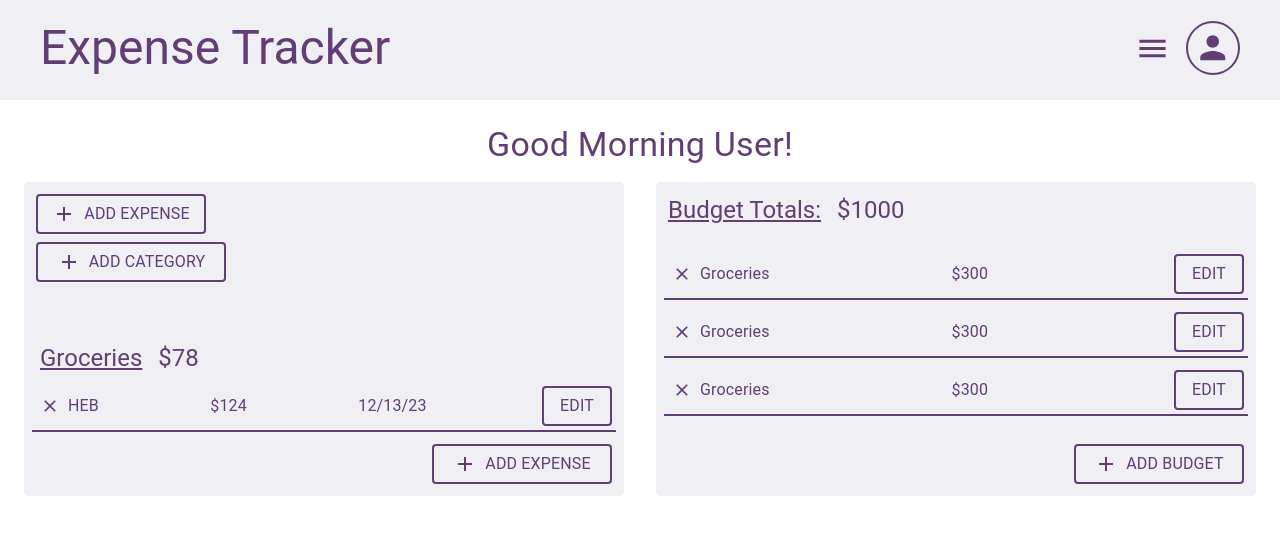
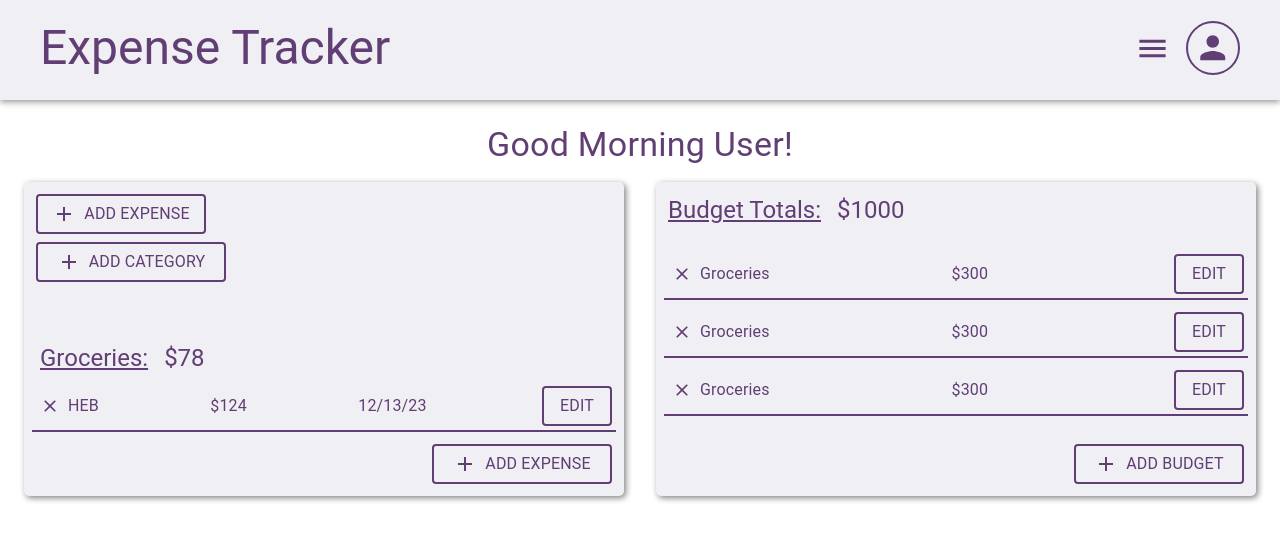
Before and after one commit to ctelfair20/expense-tracker, a React (Vite) app: page /dashboard in a window 1280 px wide. Shown: the top 540 px of the page. Built offline with nearby package versions, Linux system fonts and the light colour scheme.

Commit message:
added shadow

```diff
--- a/src/components/CategoryTable.tsx
+++ b/src/components/CategoryTable.tsx
@@ -9,7 +9,7 @@ function CategoryTable() {
     <Box>
       <Box sx={{ display: 'flex', gap: 2, p: 1 }}>
         <Typography variant='h5' component='h3' sx={{ textDecoration: 'underline' }}>
-          Groceries
+          Groceries:
         </Typography>
         <Typography variant='h5' component='h3'>
           $78
--- a/src/components/Header.tsx
+++ b/src/components/Header.tsx
@@ -4,7 +4,7 @@ import MenuIcon from '@mui/icons-material/Menu';
 
 const Header = () => {
   return (
-    <AppBar position="static" sx={{ display: "flex", boxShadow: "none", height: "100px", width: "100%", p: 2, background: "#F0EFF4" }}>
+    <AppBar position="static" sx={{ display: "flex", height: "100px", width: "100%", p: 2, background: "#F0EFF4" }}>
       <Toolbar sx={{ display: "flex", gap: 2, justifyContent: "space-between" }}>
         {/* <Box>
           <Link to="/">Home</Link>
--- a/src/pages/Dashboard.tsx
+++ b/src/pages/Dashboard.tsx
@@ -15,7 +15,7 @@ const Dashboard = () => {
       <Box sx={{ width: '100%', display: 'flex', mt: 2, gap: 4 }}>
 
         {/* categories column*/}
-        <Box sx={{ width: '50%', background: "#F0EFF4", borderRadius: '5px', p: 1 }}>
+        <Box sx={{ width: '50%', background: "#F0EFF4", borderRadius: '5px', boxShadow: '2px 2px 6px grey', p: 1 }}>
           <Box sx={{ display: 'flex', flexDirection: 'column' }}>
             <CustomButton expense='Add Expense' width='170px' icon={<AddIcon sx={{ pr: 1, color: "#613F75" }} />} onClick={addExpense} />
             <CustomButton expense='Add Category' width='190px' icon={<AddIcon sx={{ pr: 1, color: "#613F75" }} />} onClick={addCategory} />
@@ -26,7 +26,7 @@ const Dashboard = () => {
         </Box>
 
         {/* budgets column*/}
-        <Box sx={{ width: '50%', background: '#F0EFF4', borderRadius: '5px', p: 1 }}>
+        <Box sx={{ width: '50%', background: '#F0EFF4', borderRadius: '5px', boxShadow: '2px 2px 6px grey', p: 1 }}>
           <BudgetTable />
         </Box>
 
```
